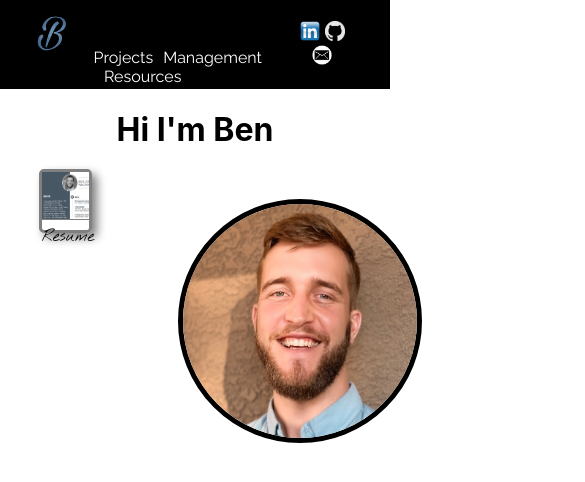
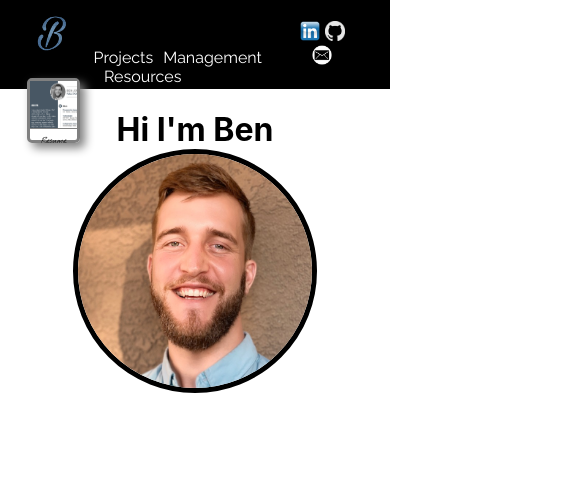
Before and after one commit to BenJensen2/Portfolio-React, a React (Create React App) app in the folder client/: page / in a window 390 px wide. Shown: the top 482 px of the page, 585 px wide, since content can reach past the window. Built offline with nearby package versions, Linux system fonts and the light colour scheme.

Commit message:
Closed side gap due to jumbo.  Better Responsiveness

```diff
--- a/client/src/App.css
+++ b/client/src/App.css
@@ -1,6 +1,7 @@
 .App {
   text-align: center;
   padding-bottom: 10px;
+  width: 100vw;
 }
 
 li{
@@ -11,7 +12,7 @@ a{
   text-decoration: none;
 }
 
-.App-logo {
+/* .App-logo {
   height: 40vmin;
   pointer-events: none;
 }
@@ -44,4 +45,4 @@ a{
   to {
     transform: rotate(360deg);
   }
-}
+} */
--- a/client/src/components/Homepage.jsx
+++ b/client/src/components/Homepage.jsx
@@ -11,7 +11,7 @@ const Homepage = (props) => {
         <a href="/projects">
           <img className="thumbnail" src={Resume} alt=""/>
         </a>
-        Resume
+        <p>Resume</p>
       </div>
       <div className="Jumbo">
         <img className="portrait" src={Portrait} alt="" />
--- a/client/src/styles/homepage.css
+++ b/client/src/styles/homepage.css
@@ -7,11 +7,15 @@
   src: url(../fonts/NothingYouCouldDo-Regular.ttf);
 }
 
+.Home h1{
+  margin-bottom: 0px;
+}
+
 .Jumbo{
-  height: 600px;
-  width: 600px;
+  height: 100vh;
+  width: 100vw;
   margin: auto;
-  margin-top: 50px;
+  /* margin-top: 50px; */
 }
 
 .portrait{
@@ -23,8 +27,8 @@
 
 .highlights{
   position: absolute;
-  top: 20vh;
-  left: 10vw;
+  top: 20vw;
+  left: 7vw;
   width: 12vw;
   height:15vw;
   border: solid grey 3px;
@@ -33,6 +37,12 @@
   font-family: NothingYouCouldDo;
 }
 
+.highlights p{
+  margin: 0px;
+  padding: 1px;
+  font-size: 2vw;
+}
+
 .thumbnail{
   width: 12vw;
   height:12vw;
```
